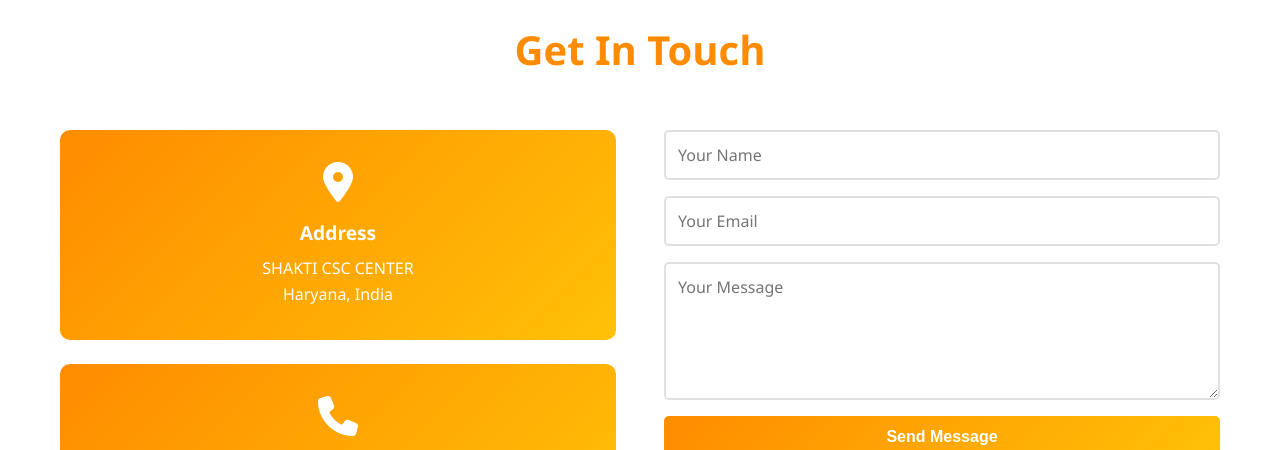
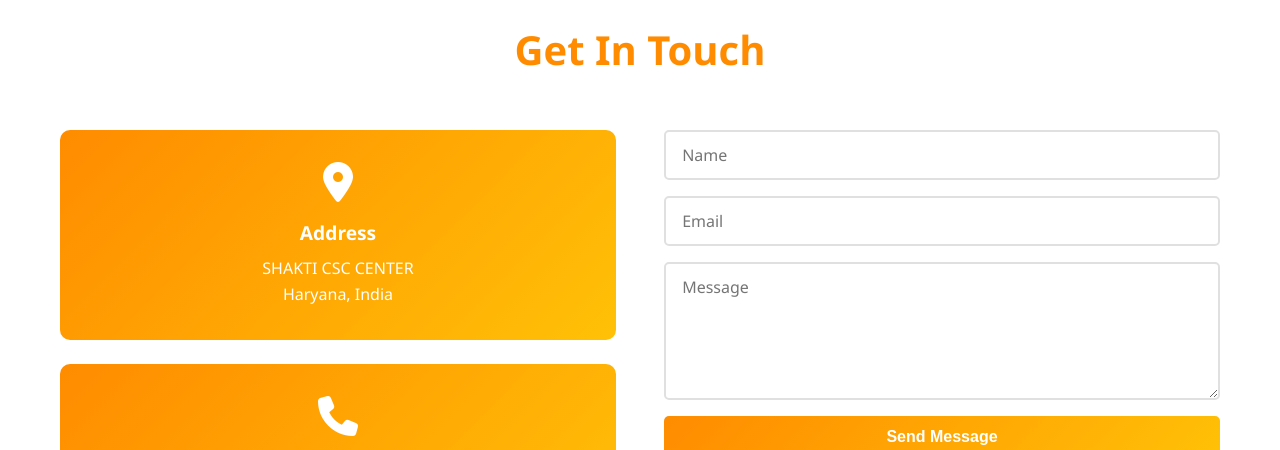
Before and after one commit to Kavita-003/SHAKTI-CSC-CENTER, a plain HTML site: page index.html in a window 1280 px wide. Shown: the part 10200-10650 px from the top of the page. Drawn offline with Linux system fonts and the light colour scheme.

Commit message:
Update index.html

```diff
--- a/index.html
+++ b/index.html
@@ -584,9 +584,9 @@
                 </div>
 <form action="https://api.web3forms.com/submit" method="POST" class="contact-form">
   <input type="hidden" name="access_key" value="7f6fd5cd-16dd-4696-ad4d-2b2f7e0be47d"/>
-                    <input type="text" placeholder="Your Name" required/>
-                    <input type="email" placeholder="Your Email" required/>
-                    <textarea placeholder="Your Message" rows="5" required></textarea>
+                    <input type="text" placeholder=" Name" required/>
+                    <input type="email" placeholder=" Email" required/>
+                    <textarea placeholder=" Message" rows="5" required></textarea>
                     <button type="submit" class="submit-btn">Send Message</button>
                 </form>
             </div>
```
